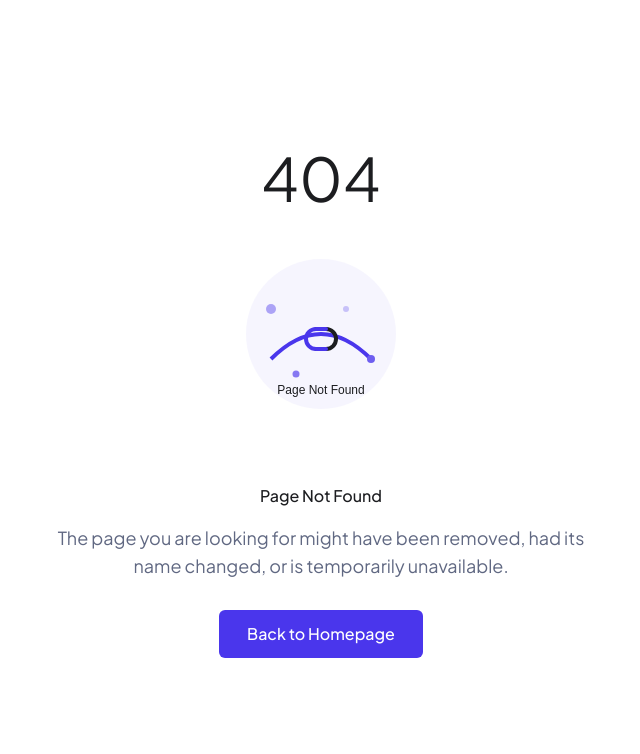
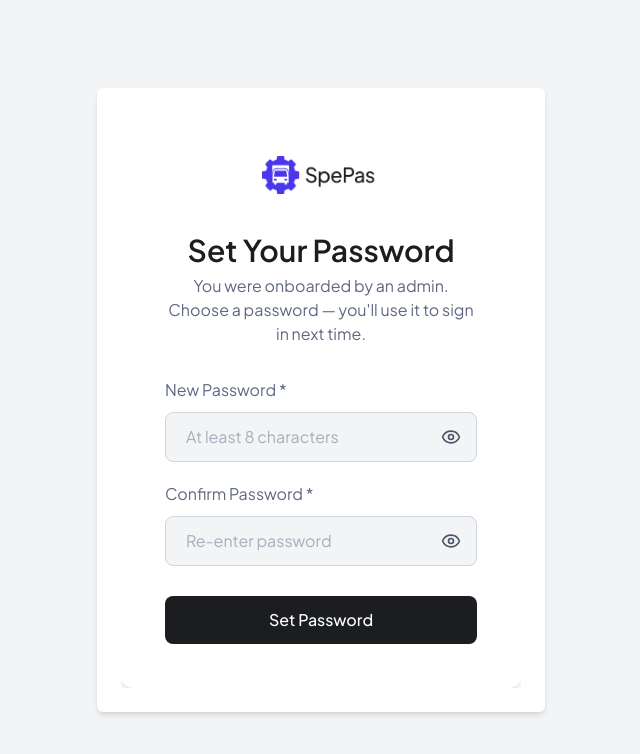
Before and after one commit to spepas-dev/spepas-website, a React (Vite) app: page /95668339501103956045/auth/setup-password in a window 1280 px wide. Before the commit this address had no page. Shown: the top 754 px of the page, without its empty margins (319-959 px from the left). Built offline with nearby package versions, Linux system fonts and the light colour scheme.

Commit message:
auth update

```diff
--- a/src/components/Auth/ActivateAccount.tsx
+++ b/src/components/Auth/ActivateAccount.tsx
@@ -113,7 +113,10 @@ const ActivateAccount: React.FC = () => {
         position: 'bottom-center',
       });
 
-      if (flags.pinRequired) {
+      // Priority order: password → PIN → identification/home.
+      if (flags.passwordRequired) {
+        navigate('/95668339501103956045/auth/setup-password');
+      } else if (flags.pinRequired) {
         navigate('/95668339501103956045/auth/setup-pin');
       } else {
         navigate('/95668339501103956045/add-identification');
--- /dev/null
+++ b/src/components/Auth/SetupPassword.tsx
@@ -0,0 +1,181 @@
+// src/components/Auth/SetupPassword.tsx
+import React, { ChangeEvent, FormEvent, useState } from 'react';
+import { toast } from 'react-hot-toast';
+import { Link, useNavigate } from 'react-router-dom';
+import { Eye, EyeOff } from 'lucide-react';
+
+import { useAuth } from '@/features/auth';
+
+const MIN_PW = 8;
+
+const SetupPassword: React.FC = () => {
+  const navigate = useNavigate();
+  const { setPassword, refreshPinStatus, isAuthenticated } = useAuth();
+
+  const [password, setPasswordValue] = useState('');
+  const [confirmPassword, setConfirmPasswordValue] = useState('');
+  const [showPw, setShowPw] = useState(false);
+  const [showCpw, setShowCpw] = useState(false);
+  const [loading, setLoading] = useState(false);
+  const [error, setError] = useState<string | undefined>();
+
+  const handleChange =
+    (setter: (val: string) => void) => (e: ChangeEvent<HTMLInputElement>) => {
+      setter(e.target.value);
+      if (error) setError(undefined);
+    };
+
+  const handleSubmit = async (e: FormEvent<HTMLFormElement>) => {
+    e.preventDefault();
+    setError(undefined);
+
+    if (password.length < MIN_PW) {
+      setError(`Password must be at least ${MIN_PW} characters.`);
+      return;
+    }
+    if (password !== confirmPassword) {
+      setError('Passwords do not match.');
+      return;
+    }
+
+    setLoading(true);
+    const toastId = toast.loading('Saving password…', { position: 'bottom-center' });
+
+    try {
+      const result: any = await setPassword({ newPassword: password });
+      if (result?.status && result.status !== 1) {
+        toast.error(result.message || 'Failed to set password.', {
+          id: toastId,
+          position: 'bottom-center',
+        });
+        setError(result.message || 'Failed to set password.');
+        return;
+      }
+      toast.success('Password set.', {
+        id: toastId,
+        position: 'bottom-center',
+      });
+
+      // Decide what to do next: PIN setup if needed, otherwise home.
+      const pinStatus = await refreshPinStatus();
+      const pinNeeded = !pinStatus || pinStatus.pinSet === false;
+
+      if (pinNeeded) {
+        navigate('/95668339501103956045/auth/setup-pin');
+      } else {
+        navigate(
+          isAuthenticated
+            ? '/95668339501103956045/home'
+            : '/95668339501103956045/auth/signin'
+        );
+      }
+    } catch (err: any) {
+      const msg =
+        err?.response?.data?.message ||
+        err?.message ||
+        'Failed to set password. Please try again.';
+      toast.error(msg, { id: toastId, position: 'bottom-center' });
+      setError(msg);
+    } finally {
+      setLoading(false);
+    }
+  };
+
+  return (
+    <section className="overflow-hidden bg-white">
+      <div className="max-w-[570px] w-full mx-auto rounded-xl bg-white shadow-md p-6 sm:p-7.5 xl:p-11">
+        <div className="text-center mb-8">
+          <Link className="inline-block" to="/">
+            <img src="/images/logo/logo.png" alt="Logo" width={119} height={36} />
+          </Link>
+        </div>
+
+        <div className="text-center mb-8">
+          <h2 className="font-semibold text-xl sm:text-2xl xl:text-3xl text-dark mb-1.5">
+            Set Your Password
+          </h2>
+          <p>
+            You were onboarded by an admin. Choose a password — you'll use it to
+            sign in next time.
+          </p>
+        </div>
+
+        <form onSubmit={handleSubmit}>
+          {error && <p className="text-red-600 mb-4 text-sm">{error}</p>}
+
+          <div className="mb-5">
+            <label htmlFor="newPassword" className="block mb-2.5">
+              New Password <span className="text-red">*</span>
+            </label>
+            <div className="relative">
+              <input
+                id="newPassword"
+                type={showPw ? 'text' : 'password'}
+                placeholder="At least 8 characters"
+                value={password}
+                onChange={handleChange(setPasswordValue)}
+                required
+                autoComplete="new-password"
+                minLength={MIN_PW}
+                className="rounded-lg border border-gray-300 bg-gray-100 w-full py-3 px-5 pr-11"
+              />
+              <button
+                type="button"
+                onClick={() => setShowPw((s) => !s)}
+                className="absolute right-3 top-1/2 -translate-y-1/2 p-1 rounded hover:bg-gray-200/60"
+                aria-label={showPw ? 'Hide password' : 'Show password'}
+              >
+                {showPw ? (
+                  <EyeOff className="h-5 w-5 text-gray-600" />
+                ) : (
+                  <Eye className="h-5 w-5 text-gray-600" />
+                )}
+              </button>
+            </div>
+          </div>
+
+          <div className="mb-5">
+            <label htmlFor="confirmPassword" className="block mb-2.5">
+              Confirm Password <span className="text-red">*</span>
+            </label>
+            <div className="relative">
+              <input
+                id="confirmPassword"
+                type={showCpw ? 'text' : 'password'}
+                placeholder="Re-enter password"
+                value={confirmPassword}
+                onChange={handleChange(setConfirmPasswordValue)}
+                required
+                autoComplete="new-password"
+                minLength={MIN_PW}
+                className="rounded-lg border border-gray-300 bg-gray-100 w-full py-3 px-5 pr-11"
+              />
+              <button
+                type="button"
+                onClick={() => setShowCpw((s) => !s)}
+                className="absolute right-3 top-1/2 -translate-y-1/2 p-1 rounded hover:bg-gray-200/60"
+                aria-label={showCpw ? 'Hide confirm password' : 'Show confirm password'}
+              >
+                {showCpw ? (
+                  <EyeOff className="h-5 w-5 text-gray-600" />
+                ) : (
+                  <Eye className="h-5 w-5 text-gray-600" />
+                )}
+              </button>
+            </div>
+          </div>
+
+          <button
+            type="submit"
+            disabled={loading}
+            className="w-full flex justify-center font-medium text-white bg-dark py-3 px-6 rounded-lg mt-7.5"
+          >
+            {loading ? 'Saving…' : 'Set Password'}
+          </button>
+        </form>
+      </div>
+    </section>
+  );
+};
+
+export default SetupPassword;
--- a/src/components/Auth/SignIn.tsx
+++ b/src/components/Auth/SignIn.tsx
@@ -10,8 +10,10 @@ type Role = 'GOPA' | 'SELLER' | 'BUYER';
 
 const MIN_PW = 8;
 const pwLenMsg = `Password must be at least ${MIN_PW} characters long`;
-const emailMsg = 'Invalid email address';
+const identifierMsg = 'Enter a valid email address or phone number';
 const isValidEmail = (val: string) => /^[^\s@]+@[^\s@]+\.[^\s@]+$/.test(val.trim());
+const isValidPhone = (val: string) => /^\+?\d{10,15}$/.test(val.replace(/\s/g, ''));
+const isValidIdentifier = (val: string) => isValidEmail(val) || isValidPhone(val);
 
 const Signin: React.FC = () => {
   const { login, authData } = useAuth();
@@ -20,8 +22,8 @@ const Signin: React.FC = () => {
   const [searchParams] = useSearchParams();
   const redirectTo = searchParams.get('redirect');
 
-  // Form state
-  const [email, setEmail] = useState('');
+  // Form state — `identifier` accepts either an email or a phone number.
+  const [identifier, setIdentifier] = useState('');
   const [password, setPassword] = useState('');
   const [loading, setLoading] = useState(false);
 
@@ -29,9 +31,9 @@ const Signin: React.FC = () => {
   const [showPw, setShowPw] = useState(false);
 
   // Inline error state + touched tracking
-  const [errors, setErrors] = useState<{ email?: string; password?: string }>({});
-  const [touched, setTouched] = useState<{ email: boolean; password: boolean }>({
-    email: false,
+  const [errors, setErrors] = useState<{ identifier?: string; password?: string }>({});
+  const [touched, setTouched] = useState<{ identifier: boolean; password: boolean }>({
+    identifier: false,
     password: false,
   });
 
@@ -40,12 +42,16 @@ const Signin: React.FC = () => {
   const [showRoleSelector, setShowRoleSelector] = useState(false);
   const [didLogin, setDidLogin] = useState(false);
   const [pinRequired, setPinRequired] = useState(false);
+  const [passwordRequired, setPasswordRequired] = useState(false);
 
   // Validate on change
-  const handleEmailChange = (e: ChangeEvent<HTMLInputElement>) => {
+  const handleIdentifierChange = (e: ChangeEvent<HTMLInputElement>) => {
     const val = e.target.value;
-    setEmail(val);
-    setErrors((prev) => ({ ...prev, email: val && !isValidEmail(val) ? emailMsg : undefined }));
+    setIdentifier(val);
+    setErrors((prev) => ({
+      ...prev,
+      identifier: val && !isValidIdentifier(val) ? identifierMsg : undefined,
+    }));
   };
 
   const handlePasswordChange = (e: ChangeEvent<HTMLInputElement>) => {
@@ -58,10 +64,13 @@ const Signin: React.FC = () => {
   };
 
   // Validate on blur
-  const handleBlur = (field: 'email' | 'password') => {
+  const handleBlur = (field: 'identifier' | 'password') => {
     setTouched((prev) => ({ ...prev, [field]: true }));
-    if (field === 'email') {
-      setErrors((prev) => ({ ...prev, email: email && !isValidEmail(email) ? emailMsg : undefined }));
+    if (field === 'identifier') {
+      setErrors((prev) => ({
+        ...prev,
+        identifier: identifier && !isValidIdentifier(identifier) ? identifierMsg : undefined,
+      }));
     } else {
       setErrors((prev) => ({
         ...prev,
@@ -75,18 +84,23 @@ const Signin: React.FC = () => {
     e.preventDefault();
 
     // Final client-side validation gate
-    setTouched({ email: true, password: true });
-    const emailErr = email && !isValidEmail(email) ? emailMsg : undefined;
+    setTouched({ identifier: true, password: true });
+    const idErr = !isValidIdentifier(identifier) ? identifierMsg : undefined;
     const pwErr = password.length < MIN_PW ? pwLenMsg : undefined;
-    setErrors({ email: emailErr, password: pwErr });
-    if (emailErr || pwErr) return;
+    setErrors({ identifier: idErr, password: pwErr });
+    if (idErr || pwErr) return;
+
+    // Normalise: trim + strip spaces from phones; leave email as-is.
+    const trimmed = identifier.trim();
+    const normalised = isValidPhone(trimmed) ? trimmed.replace(/\s/g, '') : trimmed;
 
     setLoading(true);
     const toastId = toast.loading('Signing in…', { position: 'bottom-center' });
     try {
-      const flags = await login({ email, password });
+      const flags = await login({ identifier: normalised, password });
       toast.success('Signed in!', { id: toastId, position: 'bottom-center' });
       setPinRequired(Boolean(flags?.pinRequired));
+      setPasswordRequired(Boolean(flags?.passwordRequired));
       setDidLogin(true);
     } catch {
       toast.error('Invalid credentials. Please try again.', {
@@ -104,7 +118,15 @@ const Signin: React.FC = () => {
     const user = authData.user;
     if (!user) return;
 
-    // PIN setup takes precedence — checkout and other secure actions need it.
+    // Onboarding completion takes precedence over role selection / home.
+    // Order: password → PIN → home. (Sign-in only succeeds if a password
+    // exists, but a user mid-flow could still have passwordRequired === true
+    // after re-activating without finishing setup.)
+    if (passwordRequired) {
+      setAccountType('BUYER');
+      navigate('/95668339501103956045/auth/setup-password');
+      return;
+    }
     if (pinRequired) {
       setAccountType('BUYER');
       navigate('/95668339501103956045/auth/setup-pin');
@@ -125,7 +147,7 @@ const Signin: React.FC = () => {
       setAccountType('BUYER');
       navigate(redirectTo || '/95668339501103956045/home');
     }
-  }, [didLogin, authData.user, navigate, setAccountType, pinRequired, redirectTo]);
+  }, [didLogin, authData.user, navigate, setAccountType, pinRequired, passwordRequired, redirectTo]);
 
   // 3️⃣ Handle role selection
   const handleRoleSelect = (role: Role) => {
@@ -134,7 +156,7 @@ const Signin: React.FC = () => {
     navigate(redirectTo || '/95668339501103956045/home');
   };
 
-  const emailInvalid = touched.email && Boolean(errors.email);
+  const idInvalid = touched.identifier && Boolean(errors.identifier);
   const pwInvalid = touched.password && Boolean(errors.password);
 
   return (
@@ -150,26 +172,32 @@ const Signin: React.FC = () => {
 
           <form onSubmit={handleSubmit}>
             <div className="mb-5">
-              <label htmlFor="email" className="block mb-2.5">
-                Email Address <span className="text-red">*</span>
+              <label htmlFor="identifier" className="block mb-2.5">
+                Email or Phone Number <span className="text-red">*</span>
               </label>
               <input
-                id="email"
-                type="email"
-                value={email}
-                onChange={handleEmailChange}
-                onBlur={() => handleBlur('email')}
+                id="identifier"
+                type="text"
+                inputMode="email"
+                autoComplete="username"
+                value={identifier}
+                onChange={handleIdentifierChange}
+                onBlur={() => handleBlur('identifier')}
                 required
                 className={`w-full rounded-lg border ${
-                  emailInvalid ? 'border-red-500' : 'border-gray-300'
+                  idInvalid ? 'border-red-500' : 'border-gray-300'
                 } bg-gray-100 py-3 px-5`}
-                placeholder="you@example.com"
-                aria-invalid={emailInvalid}
-                aria-describedby={emailInvalid ? 'signin-email-error' : undefined}
+                placeholder="you@example.com or 0554340244"
+                aria-invalid={idInvalid}
+                aria-describedby={idInvalid ? 'signin-identifier-error' : 'signin-identifier-hint'}
               />
-              {emailInvalid && (
-                <p id="signin-email-error" className="mt-1 text-sm text-red-600">
-                  {errors.email}
+              {idInvalid ? (
+                <p id="signin-identifier-error" className="mt-1 text-sm text-red-600">
+                  {errors.identifier}
+                </p>
+              ) : (
+                <p id="signin-identifier-hint" className="mt-1 text-xs text-gray-400">
+                  Use the email or phone number from your account.
                 </p>
               )}
             </div>
--- a/src/config/api.config.ts
+++ b/src/config/api.config.ts
@@ -17,6 +17,7 @@ export const API_ROUTES = {
     SETUP_PIN: `${BASE_PATH}/auth/setup-pin`,
     VERIFY_PIN: `${BASE_PATH}/auth/verify-pin`,
     PIN_STATUS: `${BASE_PATH}/auth/pin-status`,
+    SET_PASSWORD: `${BASE_PATH}/auth/set-password`,
   },
   REQUEST: {
     INVENTORY_SPARE_PART: `${BASE_PATH}/request/inventory-spare-part-request`,
--- a/src/features/auth/index.ts
+++ b/src/features/auth/index.ts
@@ -21,6 +21,7 @@ import {
   resendActivationAPI,
   setupPinAPI,
   pinStatusAPI,
+  setPasswordAPI,
   // refreshTokenAPI,        // ❌ no longer used
 } from "../../lib/auth";
 
@@ -44,8 +45,11 @@ export type SignupPayload = {
 };
 
 // For Signin (User Login)
+//
+// `identifier` is either an email or a digit-only phone number. The backend
+// auto-detects which side it is and matches against the User row.
 export type SigninPayload = {
-  email: string;
+  identifier: string;
   password: string;
 };
 
@@ -72,6 +76,11 @@ export type ResendActivationPayload = {
 export type SetupPinPayload = {
   pin: string;
   confirmPin: string;
+};
+
+// For Setting an initial password (admin-onboarded users)
+export type SetPasswordPayload = {
+  newPassword: string;
 };
 
 // For Forgot Password
@@ -215,6 +224,7 @@ export type AuthContextType = {
   activateAccount: (payload: ActivateAccountPayload) => Promise<PostAuthFlags>;
   resendActivation: (payload: ResendActivationPayload) => Promise<any>;
   setupPin: (payload: SetupPinPayload) => Promise<any>;
+  setPassword: (payload: SetPasswordPayload) => Promise<any>;
   refreshPinStatus: () => Promise<{ pinSet: boolean } | null>;
   logout: () => Promise<void>;
   forgotPassword: (payload: ForgotPasswordPayload) => Promise<any>;
@@ -407,6 +417,10 @@ export const AuthProvider = ({
     return await setupPinAPI(payload);
   };
 
+  const setPassword = async (payload: SetPasswordPayload): Promise<any> => {
+    return await setPasswordAPI(payload);
+  };
+
   const refreshPinStatus = async (): Promise<{ pinSet: boolean } | null> => {
     try {
       const res: any = await pinStatusAPI();
@@ -540,6 +554,7 @@ export const AuthProvider = ({
     activateAccount,
     resendActivation,
     setupPin,
+    setPassword,
     refreshPinStatus,
     logout,
     forgotPassword,
--- a/src/lib/auth.ts
+++ b/src/lib/auth.ts
@@ -30,9 +30,13 @@ export const signupAPI = async (payload: {
 
 /**
  * 2. User Sign-In
+ *
+ * The backend accepts an `identifier` (phone or email) plus the password and
+ * auto-detects which side it is. Callers pass either an email or a digit-only
+ * phone number — anything else is rejected by the Zod validator.
  */
 export const signinAPI = async (payload: {
-  email: string;
+  identifier: string;
   password: string;
 }) => {
   signinRequestSchema.parse(payload);
@@ -155,3 +159,13 @@ export const pinStatusAPI = async () => {
   const response = await apiClient.get('/auth/pin-status');
   return response.data;
 };
+
+/**
+ * 13. Set Initial Password (admin-onboarded users)
+ *     Refuses if the user already has a password — use changePasswordAPI
+ *     instead.
+ */
+export const setPasswordAPI = async (payload: { newPassword: string }) => {
+  const response = await apiClient.post('/auth/set-password', payload);
+  return response.data;
+};
--- a/src/lib/authZodValidation.ts
+++ b/src/lib/authZodValidation.ts
@@ -22,9 +22,23 @@ export const signupRequestSchema = z.object({
 });
 
 
+// Helper: an identifier is a valid email OR a 10-15 digit phone number.
+const identifierSchema = z
+  .string()
+  .nonempty("Email or phone number is required")
+  .refine(
+    (val) => {
+      const trimmed = val.trim();
+      const isEmail = /^[^\s@]+@[^\s@]+\.[^\s@]+$/.test(trimmed);
+      const isPhone = /^\+?\d{10,15}$/.test(trimmed.replace(/\s/g, ""));
+      return isEmail || isPhone;
+    },
+    { message: "Enter a valid email address or phone number" }
+  );
+
 // 2. Signin Request Schema
 export const signinRequestSchema = z.object({
-  email: z.string().email("Invalid email address"),
+  identifier: identifierSchema,
   password: z.string().min(8, "Password must be at least 8 characters long"),
 });
 
--- /dev/null
+++ b/src/pages/auth/setup-password.tsx
@@ -0,0 +1,13 @@
+// src/pages/auth/setup-password.tsx
+import React from 'react';
+import SetupPassword from '@/components/Auth/SetupPassword';
+
+const SetupPasswordPage: React.FC = () => {
+  return (
+    <main>
+      <SetupPassword />
+    </main>
+  );
+};
+
+export default SetupPasswordPage;
--- a/src/routes/auth.routes.tsx
+++ b/src/routes/auth.routes.tsx
@@ -10,6 +10,7 @@ import ResetPasswordPage from '@/pages/auth/reset-password';
 import ChangePasswordPage from '@/pages/auth/change-password';
 import ProfileSwitchOtpPage from '@/pages/auth/profile-switch-otp';
 import SetupPinPage from '@/pages/auth/setup-pin';
+import SetupPasswordPage from '@/pages/auth/setup-password';
 
 export const authRoutes: RouteObject[] = [
   { index: true, element: <SignInPage /> },
@@ -21,4 +22,5 @@ export const authRoutes: RouteObject[] = [
   { path: 'change-password', element: <ChangePasswordPage /> },
   { path: 'profile-switch-otp', element: <ProfileSwitchOtpPage /> },
   { path: 'setup-pin', element: <SetupPinPage /> },
+  { path: 'setup-password', element: <SetupPasswordPage /> },
 ];
```
